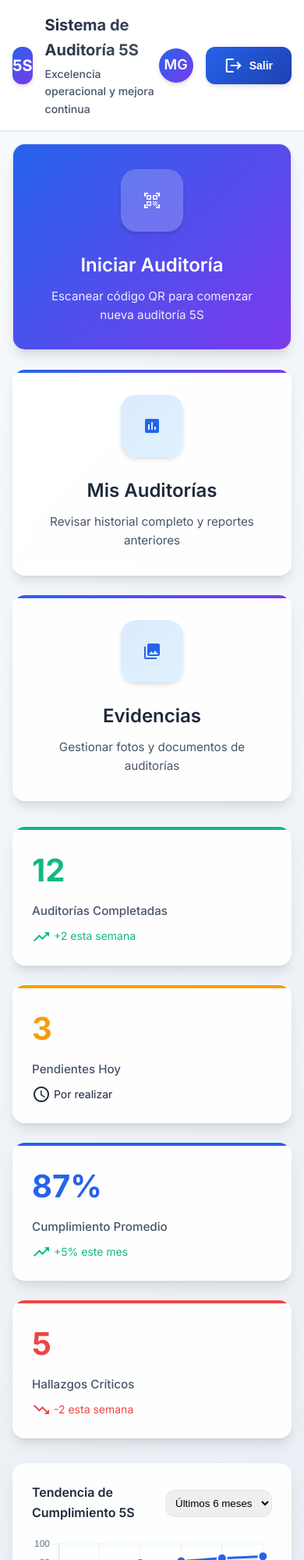
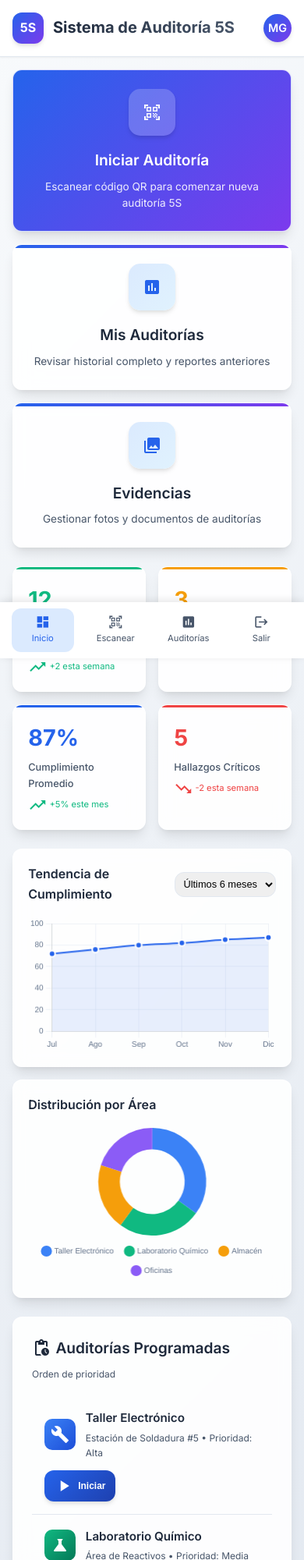
Before and after one commit to L21660166/CheckDigital, a plain HTML site: page auditor/dashboard.html in a window 390 px wide. Shown: the top 2000 px of the page at 78% size. Drawn offline with nearby package versions, Linux system fonts and the light colour scheme.

Commit message:
Update dashboard.html

```diff
--- a/auditor/dashboard.html
+++ b/auditor/dashboard.html
@@ -27,7 +27,6 @@
             --shadow-sm: 0 1px 2px 0 rgba(0, 0, 0, 0.05);
             --shadow-md: 0 4px 6px -1px rgba(0, 0, 0, 0.1), 0 2px 4px -1px rgba(0, 0, 0, 0.06);
             --shadow-lg: 0 10px 15px -3px rgba(0, 0, 0, 0.1), 0 4px 6px -2px rgba(0, 0, 0, 0.05);
-            --shadow-xl: 0 20px 25px -5px rgba(0, 0, 0, 0.1), 0 10px 10px -5px rgba(0, 0, 0, 0.04);
             --radius: 12px;
             --radius-lg: 16px;
             --transition: all 0.3s cubic-bezier(0.4, 0, 0.2, 1);
@@ -47,11 +46,11 @@
             line-height: 1.6;
         }
 
-        /* Navigation */
+        /* Navigation - RESPONSIVE */
         .navbar {
             background: rgba(255, 255, 255, 0.95);
             backdrop-filter: blur(10px);
-            padding: 1rem 2rem;
+            padding: 1rem;
             box-shadow: var(--shadow-sm);
             display: flex;
             justify-content: space-between;
@@ -60,17 +59,21 @@
             top: 0;
             z-index: 100;
             border-bottom: 1px solid var(--gray-200);
+            flex-wrap: wrap;
+            gap: 1rem;
         }
 
         .nav-brand {
             display: flex;
             align-items: center;
-            gap: 1rem;
+            gap: 0.75rem;
+            flex: 1;
+            min-width: 200px;
         }
 
         .logo {
-            width: 48px;
-            height: 48px;
+            width: 40px;
+            height: 40px;
             background: linear-gradient(135deg, var(--primary), var(--secondary));
             border-radius: var(--radius);
             display: flex;
@@ -78,34 +81,38 @@
             justify-content: center;
             color: white;
             font-weight: 700;
-            font-size: 1.25rem;
+            font-size: 1rem;
             box-shadow: var(--shadow-md);
+            flex-shrink: 0;
         }
 
         .brand-text h1 {
-            font-size: 1.5rem;
+            font-size: 1.25rem;
             font-weight: 700;
             background: linear-gradient(135deg, var(--gray-800), var(--gray-600));
             -webkit-background-clip: text;
             -webkit-text-fill-color: transparent;
-            margin-bottom: 0.25rem;
+            margin-bottom: 0.1rem;
+            line-height: 1.2;
         }
 
         .brand-text p {
-            font-size: 0.875rem;
+            font-size: 0.75rem;
             color: var(--gray-600);
             font-weight: 500;
+            display: none; /* Oculto en móviles */
         }
 
         .user-info {
             display: flex;
             align-items: center;
-            gap: 1rem;
+            gap: 0.75rem;
+            flex-shrink: 0;
         }
 
         .user-avatar {
-            width: 44px;
-            height: 44px;
+            width: 36px;
+            height: 36px;
             border-radius: 50%;
             background: linear-gradient(135deg, var(--primary), var(--secondary));
             display: flex;
@@ -113,36 +120,40 @@
             justify-content: center;
             color: white;
             font-weight: 600;
-            font-size: 1.125rem;
+            font-size: 0.9rem;
             box-shadow: var(--shadow-md);
+            flex-shrink: 0;
         }
 
         .user-details {
             text-align: right;
+            display: none; /* Oculto en móviles */
         }
 
         .user-name {
             font-weight: 600;
             color: var(--gray-800);
+            font-size: 0.9rem;
         }
 
         .user-role {
-            font-size: 0.875rem;
+            font-size: 0.75rem;
             color: var(--gray-600);
             font-weight: 500;
         }
 
         .btn {
-            padding: 0.75rem 1.5rem;
+            padding: 0.6rem 1rem;
             border: none;
             border-radius: var(--radius);
             cursor: pointer;
             font-weight: 600;
-            font-size: 0.875rem;
+            font-size: 0.8rem;
             transition: var(--transition);
             display: inline-flex;
             align-items: center;
-            gap: 0.5rem;
+            gap: 0.4rem;
+            flex-shrink: 0;
         }
 
         .btn-primary {
@@ -159,16 +170,16 @@
         .container {
             max-width: 1400px;
             margin: 0 auto;
-            padding: 2rem;
+            padding: 1rem;
         }
 
-        /* Welcome Section */
+        /* Welcome Section - RESPONSIVE */
         .welcome-section {
             background: linear-gradient(135deg, rgba(255, 255, 255, 0.9) 0%, rgba(255, 255, 255, 0.7) 100%);
             backdrop-filter: blur(10px);
-            padding: 2.5rem;
-            border-radius: var(--radius-lg);
-            margin-bottom: 2rem;
+            padding: 1.5rem;
+            border-radius: var(--radius);
+            margin-bottom: 1.5rem;
             box-shadow: var(--shadow-lg);
             border: 1px solid rgba(255, 255, 255, 0.8);
             position: relative;
@@ -180,40 +191,41 @@
             position: absolute;
             top: 0;
             right: 0;
-            width: 200px;
-            height: 200px;
+            width: 150px;
+            height: 150px;
             background: radial-gradient(circle, var(--primary-light) 0%, transparent 70%);
             opacity: 0.3;
         }
 
         .welcome-section h1 {
-            font-size: 2.25rem;
+            font-size: 1.5rem;
             font-weight: 700;
             margin-bottom: 0.5rem;
             background: linear-gradient(135deg, var(--gray-800), var(--primary));
             -webkit-background-clip: text;
             -webkit-text-fill-color: transparent;
+            line-height: 1.3;
         }
 
         .welcome-section p {
-            font-size: 1.125rem;
+            font-size: 0.9rem;
             color: var(--gray-600);
-            max-width: 600px;
+            max-width: 100%;
         }
 
-        /* Quick Actions */
+        /* Quick Actions - RESPONSIVE */
         .quick-actions {
             display: grid;
-            grid-template-columns: repeat(auto-fit, minmax(300px, 1fr));
-            gap: 1.5rem;
-            margin-bottom: 2rem;
+            grid-template-columns: 1fr;
+            gap: 1rem;
+            margin-bottom: 1.5rem;
         }
 
         .action-card {
             background: rgba(255, 255, 255, 0.9);
             backdrop-filter: blur(10px);
-            padding: 2rem;
-            border-radius: var(--radius-lg);
+            padding: 1.5rem;
+            border-radius: var(--radius);
             box-shadow: var(--shadow-lg);
             transition: var(--transition);
             cursor: pointer;
@@ -235,7 +247,7 @@
         }
 
         .action-card:hover {
-            transform: translateY(-5px);
+            transform: translateY(-3px);
             box-shadow: var(--shadow-xl);
         }
 
@@ -249,15 +261,15 @@
         }
 
         .action-icon {
-            width: 80px;
-            height: 80px;
+            width: 60px;
+            height: 60px;
             background: rgba(255, 255, 255, 0.2);
-            border-radius: 20px;
+            border-radius: 15px;
             display: flex;
             align-items: center;
             justify-content: center;
-            margin: 0 auto 1.5rem;
-            font-size: 2.5rem;
+            margin: 0 auto 1rem;
+            font-size: 1.8rem;
             box-shadow: var(--shadow-md);
         }
 
@@ -267,7 +279,7 @@
         }
 
         .action-card h3 {
-            font-size: 1.5rem;
+            font-size: 1.2rem;
             font-weight: 600;
             margin-bottom: 0.5rem;
             text-align: center;
@@ -276,26 +288,26 @@
         .action-card p {
             text-align: center;
             color: var(--gray-600);
-            font-size: 0.95rem;
+            font-size: 0.85rem;
         }
 
         .action-card.primary p {
             color: rgba(255, 255, 255, 0.9);
         }
 
-        /* Stats Grid */
+        /* Stats Grid - RESPONSIVE */
         .stats-grid {
             display: grid;
-            grid-template-columns: repeat(auto-fit, minmax(240px, 1fr));
-            gap: 1.5rem;
-            margin-bottom: 2rem;
+            grid-template-columns: repeat(2, 1fr);
+            gap: 1rem;
+            margin-bottom: 1.5rem;
         }
 
         .stat-card {
             background: rgba(255, 255, 255, 0.9);
             backdrop-filter: blur(10px);
-            padding: 1.5rem;
-            border-radius: var(--radius-lg);
+            padding: 1.2rem;
+            border-radius: var(--radius);
             box-shadow: var(--shadow-lg);
             border: 1px solid rgba(255, 255, 255, 0.8);
             transition: var(--transition);
@@ -304,7 +316,7 @@
         }
 
         .stat-card:hover {
-            transform: translateY(-3px);
+            transform: translateY(-2px);
             box-shadow: var(--shadow-xl);
         }
 
@@ -314,7 +326,7 @@
             top: 0;
             left: 0;
             right: 0;
-            height: 4px;
+            height: 3px;
         }
 
         .stat-card:nth-child(1)::before { background: var(--success); }
@@ -323,9 +335,9 @@
         .stat-card:nth-child(4)::before { background: var(--danger); }
 
         .stat-number {
-            font-size: 2.5rem;
+            font-size: 1.8rem;
             font-weight: 700;
-            margin-bottom: 0.5rem;
+            margin-bottom: 0.3rem;
         }
 
         .stat-card:nth-child(1) .stat-number { color: var(--success); }
@@ -334,39 +346,38 @@
         .stat-card:nth-child(4) .stat-number { color: var(--danger); }
 
         .stat-label {
-            font-size: 0.95rem;
+            font-size: 0.8rem;
             color: var(--gray-600);
             font-weight: 500;
         }
 
         .stat-trend {
-            font-size: 0.875rem;
-            margin-top: 0.5rem;
+            font-size: 0.7rem;
+            margin-top: 0.3rem;
             display: flex;
             align-items: center;
-            gap: 0.25rem;
+            gap: 0.2rem;
         }
 
         .trend-up { color: var(--success); }
         .trend-down { color: var(--danger); }
 
-        /* Charts Section - FIXED HEIGHT */
+        /* Charts Section - RESPONSIVE */
         .charts-section {
-            display: grid;
-            grid-template-columns: 2fr 1fr;
-            gap: 1.5rem;
-            margin-bottom: 2rem;
+            display: flex;
+            flex-direction: column;
+            gap: 1rem;
+            margin-bottom: 1.5rem;
         }
 
         .chart-container {
             background: rgba(255, 255, 255, 0.9);
             backdrop-filter: blur(10px);
-            padding: 1.5rem;
-            border-radius: var(--radius-lg);
+            padding: 1.2rem;
+            border-radius: var(--radius);
             box-shadow: var(--shadow-lg);
             border: 1px solid rgba(255, 255, 255, 0.8);
-            /* TAMAÑO FIJO - NO SE EXPANDE */
-            height: 350px; /* Altura fija */
+            height: 280px;
             display: flex;
             flex-direction: column;
         }
@@ -376,18 +387,19 @@
             justify-content: space-between;
             align-items: center;
             margin-bottom: 1rem;
-            flex-shrink: 0; /* Evita que el header se reduzca */
+            flex-shrink: 0;
         }
 
         .chart-header h4 {
             font-weight: 600;
             color: var(--gray-800);
+            font-size: 1rem;
         }
 
         .chart-wrapper {
             flex: 1;
             position: relative;
-            min-height: 0; /* Permite que el chart se expanda dentro del contenedor */
+            min-height: 0;
         }
 
         .chart-canvas {
@@ -395,12 +407,12 @@
             height: 100% !important;
         }
 
-        /* Pending Audits */
+        /* Pending Audits - RESPONSIVE */
         .pending-audits {
             background: rgba(255, 255, 255, 0.9);
             backdrop-filter: blur(10px);
-            padding: 2rem;
-            border-radius: var(--radius-lg);
+            padding: 1.5rem;
+            border-radius: var(--radius);
             box-shadow: var(--shadow-lg);
             border: 1px solid rgba(255, 255, 255, 0.8);
         }
@@ -409,25 +421,29 @@
             display: flex;
             justify-content: space-between;
             align-items: center;
-            margin-bottom: 1.5rem;
+            margin-bottom: 1.2rem;
+            flex-wrap: wrap;
+            gap: 0.5rem;
         }
 
         .section-header h3 {
-            font-size: 1.5rem;
+            font-size: 1.2rem;
             font-weight: 600;
             color: var(--gray-800);
             display: flex;
             align-items: center;
-            gap: 0.5rem;
+            gap: 0.4rem;
         }
 
         .audit-item {
             display: flex;
             justify-content: space-between;
             align-items: center;
-            padding: 1.25rem;
+            padding: 1rem;
             border-bottom: 1px solid var(--gray-200);
             transition: var(--transition);
+            flex-wrap: wrap;
+            gap: 0.8rem;
         }
 
         .audit-item:hover {
@@ -442,18 +458,21 @@
         .audit-info {
             display: flex;
             align-items: center;
-            gap: 1rem;
+            gap: 0.8rem;
+            flex: 1;
+            min-width: 200px;
         }
 
         .audit-icon {
-            width: 48px;
-            height: 48px;
-            border-radius: 12px;
+            width: 40px;
+            height: 40px;
+            border-radius: 10px;
             display: flex;
             align-items: center;
             justify-content: center;
             color: white;
-            font-size: 1.25rem;
+            font-size: 1rem;
+            flex-shrink: 0;
         }
 
         .audit-icon.electronics { background: linear-gradient(135deg, #3b82f6, #1d4ed8); }
@@ -462,57 +481,190 @@
 
         .audit-details h4 {
             font-weight: 600;
-            margin-bottom: 0.25rem;
+            margin-bottom: 0.2rem;
+            font-size: 0.95rem;
         }
 
         .audit-details p {
-            font-size: 0.875rem;
+            font-size: 0.75rem;
             color: var(--gray-600);
         }
 
         .btn-sm {
-            padding: 0.5rem 1rem;
-            font-size: 0.875rem;
+            padding: 0.5rem 0.8rem;
+            font-size: 0.75rem;
+            flex-shrink: 0;
         }
 
-        /* Responsive */
-        @media (max-width: 1024px) {
+        /* Bottom Navigation for Mobile */
+        .mobile-nav {
+            display: none;
+            position: fixed;
+            bottom: 0;
+            left: 0;
+            right: 0;
+            background: white;
+            box-shadow: 0 -2px 10px rgba(0, 0, 0, 0.1);
+            z-index: 1000;
+            padding: 0.5rem;
+        }
+
+        .mobile-nav-items {
+            display: flex;
+            justify-content: space-around;
+        }
+
+        .mobile-nav-item {
+            display: flex;
+            flex-direction: column;
+            align-items: center;
+            padding: 0.5rem;
+            text-decoration: none;
+            color: var(--gray-600);
+            font-size: 0.7rem;
+            border-radius: var(--radius);
+            transition: var(--transition);
+            flex: 1;
+            max-width: 80px;
+        }
+
+        .mobile-nav-item.active {
+            color: var(--primary);
+            background: var(--primary-light);
+        }
+
+        .mobile-nav-item i {
+            font-size: 1.2rem;
+            margin-bottom: 0.2rem;
+        }
+
+        /* MEDIA QUERIES */
+        /* Tablet */
+        @media (min-width: 768px) {
+            .container {
+                padding: 1.5rem;
+            }
+
+            .navbar {
+                padding: 1rem 1.5rem;
+            }
+
+            .brand-text p {
+                display: block; /* Mostrar descripción en tablets */
+            }
+
+            .user-details {
+                display: block; /* Mostrar detalles de usuario en tablets */
+            }
+
+            .quick-actions {
+                grid-template-columns: repeat(2, 1fr);
+            }
+
+            .stats-grid {
+                grid-template-columns: repeat(4, 1fr);
+            }
+
             .charts-section {
+                flex-direction: row;
+            }
+
+            .chart-container {
+                flex: 1;
+            }
+
+            .welcome-section h1 {
+                font-size: 1.8rem;
+            }
+
+            .welcome-section p {
+                font-size: 1rem;
+            }
+        }
+
+        /* Desktop */
+        @media (min-width: 1024px) {
+            .container {
+                padding: 2rem;
+            }
+
+            .navbar {
+                padding: 1rem 2rem;
+            }
+
+            .quick-actions {
+                grid-template-columns: repeat(3, 1fr);
+            }
+
+            .welcome-section {
+                padding: 2.5rem;
+            }
+
+            .welcome-section h1 {
+                font-size: 2.25rem;
+            }
+
+            .action-card {
+                padding: 2rem;
+            }
+
+            .action-icon {
+                width: 80px;
+                height: 80px;
+                font-size: 2.5rem;
+            }
+
+            .action-card h3 {
+                font-size: 1.5rem;
+            }
+
+            .stat-card {
+                padding: 1.5rem;
+            }
+
+            .stat-number {
+                font-size: 2.5rem;
+            }
+
+            .chart-container {
+                height: 350px;
+                padding: 1.5rem;
+            }
+
+            .pending-audits {
+                padding: 2rem;
+            }
+        }
+
+        /* Mobile Navigation visible only on small screens */
+        @media (max-width: 767px) {
+            .mobile-nav {
+                display: block;
+            }
+
+            /* Add padding to bottom of content to avoid overlap with mobile nav */
+            body {
+                padding-bottom: 70px;
+            }
+
+            .navbar .btn {
+                display: none; /* Hide logout button on mobile, will be in mobile nav */
+            }
+        }
+
+        /* Very small screens */
+        @media (max-width: 360px) {
+            .stats-grid {
                 grid-template-columns: 1fr;
             }
 
-            .chart-container {
-                height: 300px; /* Altura ligeramente menor en tablets */
+            .audit-info {
+                min-width: 100%;
             }
 
-            .quick-actions {
-                grid-template-columns: 1fr;
-            }
-        }
-
-        @media (max-width: 768px) {
-            .container {
-                padding: 1rem;
-            }
-
-            .navbar {
-                padding: 1rem;
-            }
-
-            .brand-text h1 {
-                font-size: 1.25rem;
-            }
-
-            .welcome-section h1 {
-                font-size: 1.75rem;
-            }
-
-            .user-details {
-                display: none;
-            }
-
-            .chart-container {
-                height: 280px; /* Altura aún menor en móviles */
+            .audit-item {
+                flex-direction: column;
+                align-items: flex-start;
             }
         }
 
@@ -644,15 +796,14 @@
             </div>
         </div>
 
-        <!-- Charts Section - CON TAMAÑO FIJO -->
+        <!-- Charts Section -->
         <div class="charts-section">
             <div class="chart-container fade-in-up" style="animation-delay: 0.7s;">
                 <div class="chart-header">
-                    <h4>Tendencia de Cumplimiento 5S</h4>
-                    <select style="padding: 0.5rem; border: 1px solid var(--gray-200); border-radius: var(--radius);">
+                    <h4>Tendencia de Cumplimiento</h4>
+                    <select style="padding: 0.4rem; border: 1px solid var(--gray-200); border-radius: var(--radius); font-size: 0.8rem;">
                         <option>Últimos 6 meses</option>
                         <option>Este año</option>
-                        <option>Todo el historial</option>
                     </select>
                 </div>
                 <div class="chart-wrapper">
@@ -673,8 +824,8 @@
         <!-- Pending Audits -->
         <div class="pending-audits fade-in-up" style="animation-delay: 0.9s;">
             <div class="section-header">
-                <h3><i class="material-icons">pending_actions</i> Auditorías Programadas para Hoy</h3>
-                <span style="color: var(--gray-600); font-size: 0.875rem;">Orden de prioridad</span>
+                <h3><i class="material-icons">pending_actions</i> Auditorías Programadas</h3>
+                <span style="color: var(--gray-600); font-size: 0.75rem;">Orden de prioridad</span>
             </div>
 
             <div class="audit-item">
@@ -727,6 +878,28 @@
         </div>
     </div>
 
+    <!-- Mobile Navigation -->
+    <nav class="mobile-nav">
+        <div class="mobile-nav-items">
+            <a href="#" class="mobile-nav-item active">
+                <i class="material-icons">dashboard</i>
+                <span>Inicio</span>
+            </a>
+            <a href="escaner.html" class="mobile-nav-item">
+                <i class="material-icons">qr_code_scanner</i>
+                <span>Escanear</span>
+            </a>
+            <a href="#" class="mobile-nav-item">
+                <i class="material-icons">assessment</i>
+                <span>Auditorías</span>
+            </a>
+            <a href="#" class="mobile-nav-item" onclick="logout()">
+                <i class="material-icons">logout</i>
+                <span>Salir</span>
+            </a>
+        </div>
+    </nav>
+
     <script>
         function logout() {
             if (confirm('¿Estás seguro de que quieres cerrar sesión?')) {
@@ -734,7 +907,7 @@
             }
         }
 
-        // Initialize Charts with FIXED SIZE
+        // Initialize Charts with responsive settings
         document.addEventListener('DOMContentLoaded', function() {
             // Compliance Trend Chart
             const complianceCtx = document.getElementById('complianceChart').getContext('2d');
@@ -747,19 +920,19 @@
                         data: [72, 76, 80, 82, 85, 87],
                         borderColor: '#2563eb',
                         backgroundColor: 'rgba(37, 99, 235, 0.1)',
-                        borderWidth: 3,
+                        borderWidth: 2,
                         fill: true,
                         tension: 0.4,
                         pointBackgroundColor: '#2563eb',
                         pointBorderColor: '#ffffff',
                         pointBorderWidth: 2,
-                        pointRadius: 6,
-                        pointHoverRadius: 8
+                        pointRadius: 4,
+                        pointHoverRadius: 6
                     }]
                 },
                 options: {
                     responsive: true,
-                    maintainAspectRatio: false, // IMPORTANTE: Desactiva el aspect ratio automático
+                    maintainAspectRatio: false,
                     plugins: {
                         legend: {
                             display: false
@@ -770,7 +943,7 @@
                             bodyColor: '#ffffff',
                             borderColor: '#2563eb',
                             borderWidth: 1,
-                            cornerRadius: 8
+                            cornerRadius: 6
                         }
                     },
                     scales: {
@@ -781,7 +954,10 @@
                                 color: 'rgba(226, 232, 240, 0.5)'
                             },
                             ticks: {
-                                color: '#64748b'
+                                color: '#64748b',
+                                font: {
+                                    size: 10
+                                }
                             }
                         },
                         x: {
@@ -789,7 +965,10 @@
                                 color: 'rgba(226, 232, 240, 0.5)'
                             },
                             ticks: {
-                                color: '#64748b'
+                                color: '#64748b',
+                                font: {
+                                    size: 10
+                                }
                             }
                         }
                     },
@@ -815,21 +994,24 @@
                             '#8b5cf6'
                         ],
                         borderWidth: 0,
-                        hoverOffset: 15
+                        hoverOffset: 10
                     }]
                 },
                 options: {
                     responsive: true,
-                    maintainAspectRatio: false, // IMPORTANTE: Desactiva el aspect ratio automático
-                    cutout: '65%',
+                    maintainAspectRatio: false,
+                    cutout: '60%',
                     plugins: {
                         legend: {
                             position: 'bottom',
                             labels: {
-                                padding: 20,
+                                padding: 15,
                                 usePointStyle: true,
                                 pointStyle: 'circle',
-                                color: '#64748b'
+                                color: '#64748b',
+                                font: {
+                                    size: 10
+                                }
                             }
                         }
                     }
@@ -840,14 +1022,23 @@
         // Add some interactive effects
         document.querySelectorAll('.action-card, .stat-card').forEach(card => {
             card.addEventListener('mouseenter', function() {
-                this.style.transform = 'translateY(-5px)';
+                this.style.transform = 'translateY(-3px)';
             });
 
             card.addEventListener('mouseleave', function() {
                 this.style.transform = 'translateY(0)';
             });
         });
+
+        // Mobile nav interaction
+        document.querySelectorAll('.mobile-nav-item').forEach(item => {
+            item.addEventListener('click', function() {
+                document.querySelectorAll('.mobile-nav-item').forEach(i => {
+                    i.classList.remove('active');
+                });
+                this.classList.add('active');
+            });
+        });
     </script>
 </body>
-
 </html>
```
